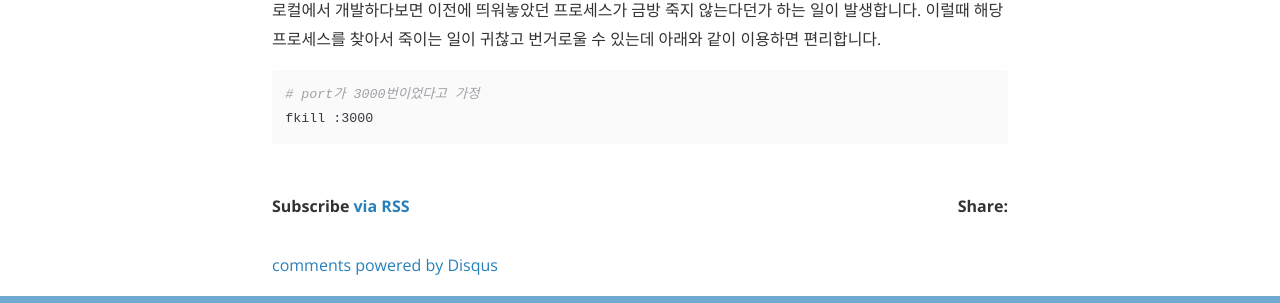
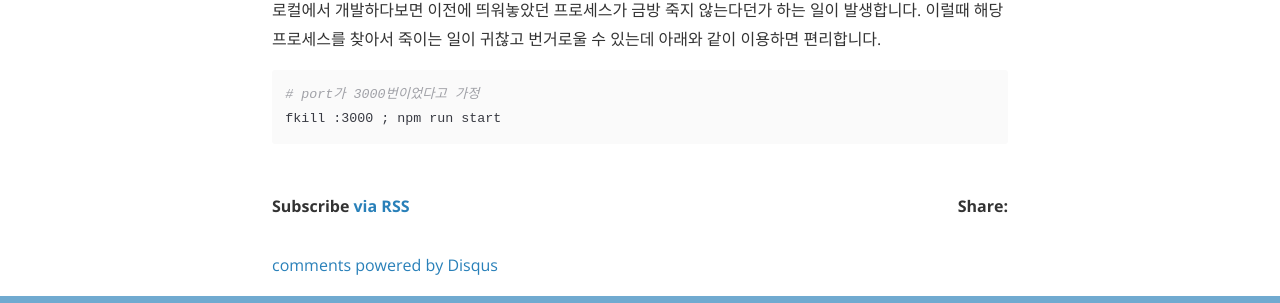
Before and after one commit to HongSeokHwan/ko-sagemaker, a Jekyll site: the page built from docs/_posts/2018-04-27-tools.md, in a window 1280 px wide. Shown: the part 680-983 px from the top of the page. Built offline with Jekyll 4.4.1, drawn with Linux system fonts in a browser that asks for light colours; nearby versions of some CDN libraries; comment, search, counter and statistics services are not loaded.

Commit message:
Minor change.

````diff
--- a/docs/_posts/2018-04-27-tools.md
+++ b/docs/_posts/2018-04-27-tools.md
@@ -20,5 +20,5 @@ comments: true
 
 ```
 # port가 3000번이었다고 가정
-fkill :3000
+fkill :3000 ; npm run start
 ```
````
